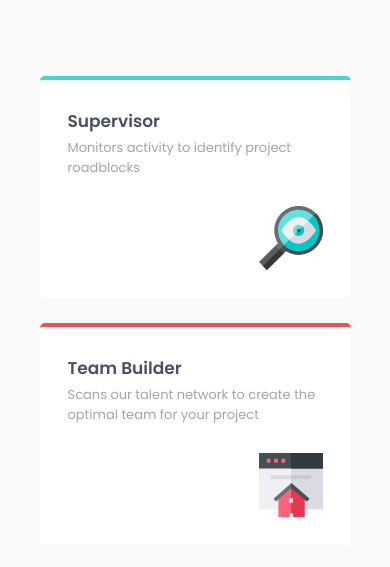
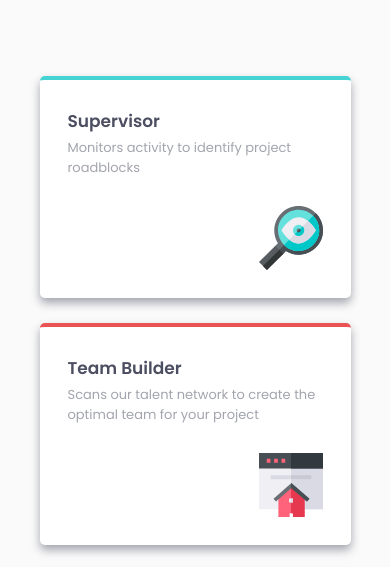
Before and after one commit to marcioUfrj/challenge-newbie-four-card-feature-section, a plain HTML site: page index.html in a window 390 px wide. Shown: the part 243-810 px from the top of the page. Drawn offline with Linux system fonts and the light colour scheme.

Commit message:
fixed feature cards container position

```diff
--- a/index.html
+++ b/index.html
@@ -34,7 +34,7 @@
       </div>
     </div>
     <div class="feature-container">
-      <div class="feature-item border-cyan">
+      <div class="feature-item border-cyan shadow">
         <div class="feature-header">Supervisor</div>
         <div class="feature-body">Monitors activity to identify project roadblocks</div>
         <div class="feature-image">
@@ -42,14 +42,14 @@
         </div>
       </div>
       <div class="feature-item-container">
-        <div class="feature-item border-red">
+        <div class="feature-item border-red shadow">
           <div class="feature-header">Team Builder</div>
           <div class="feature-body">Scans our talent network to create the optimal team for your project</div>
           <div class="feature-image">
             <img src="./images/icon-team-builder.svg" alt="team builder img">
           </div>
         </div>
-        <div class="feature-item border-orange">
+        <div class="feature-item border-orange shadow">
           <div class="feature-header">Karma</div>
           <div class="feature-body">Regularly evaluates our talent to ensure quality
           </div>
@@ -58,7 +58,7 @@
           </div>
         </div>
       </div>
-      <div class="feature-item border-blue">
+      <div class="feature-item border-blue shadow">
         <div class="feature-header">Calculator</div>
         <div class="feature-body">Uses data from past projects to provide better delivery estimates</div>
         <div class="feature-image">
--- a/styles.css
+++ b/styles.css
@@ -13,6 +13,7 @@
   --padding-desktop-main: 5.6875rem; /* 91px */
 
   /*** MOBILE */
+  --min-width-mobile-main: 311px;
   --width-mobile-main: 375px;
   --height-mobile-main: 1360px;
   --padding-top-desktop-main: 5.6875rem; /* 91px */
@@ -52,11 +53,15 @@ body {
 
 /* MAIN CONTAINER */
 .main-container {
-  width: var(--width-desktop-main);
+  min-width: 1100px;
+  max-width: var(--width-desktop-main);
   height: var(--height-desktop-main);
-  padding: var(--padding-desktop-main); /* 91px */
+  padding: var(--padding-desktop-main) 0; /* 91px */
   margin: auto;
-  position: relative;
+  display: flex;
+  flex-direction: column;
+  justify-content: space-between;
+  align-items: center;
 }
 
 /* DESCRIPTION: titles + text */
@@ -88,8 +93,6 @@ body {
   justify-content: center;
   align-items: center;
   gap: 1.875rem; /* 30px */
-  position: absolute;
-  bottom: var(--padding-desktop-main);
 }
 
 .feature-item {
@@ -101,6 +104,10 @@ body {
   border-width: 0.25rem 0 0 0; /* 4px */
   border-style: solid;
   border-radius: 0.3125rem; /* 5px */
+}
+
+.feature-item.shadow {
+  box-shadow: 0px 5px 10px var(--neutral-grayish-blue);
 }
 
 .feature-item.border-red {
@@ -144,10 +151,14 @@ body {
 
 @media screen and (max-width: 420px) {
   .main-container {
-    width: var(--width-mobile-main);
+    min-width: var(--min-width-mobile-main);
+    max-width: var(--width-mobile-main);
     height: var(--height-mobile-main);
-    padding: var(--padding-top-desktop-main) var(--padding-x-desktop-main); /* 91px 32px */
+    padding: var(--padding-top-desktop-main) 0; /* 91px 32px */
     padding-bottom: var(--padding-bottom-desktop-main);
+  }
+  .description-container {
+    max-width: var(--min-width-mobile-main);
   }
   .description-header {
     font-size: var(--font-size-desc-header-mobile);
@@ -162,12 +173,10 @@ body {
     justify-content: center;
     align-items: center;
     gap: 1.5625rem; /* 25px */
-    position: absolute;
-    bottom: var(--padding-bottom-desktop-main);
   }
 
   .feature-item {
-    width: 311px;
+    width: var(--min-width-mobile-main);
     height: 222px;
     padding: 1.75rem; /* 28 px */
   }
```
